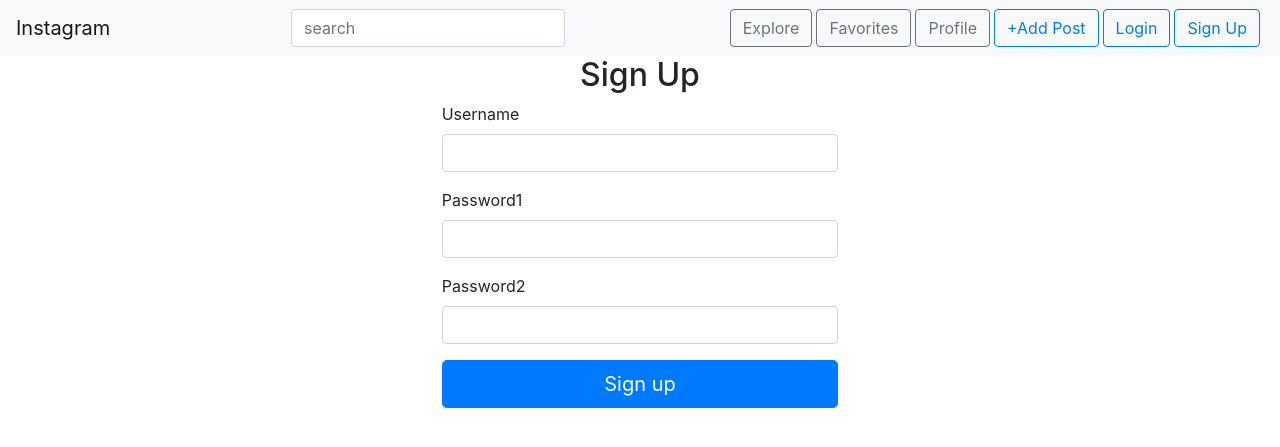
After one commit to seongwonhan88/instagram-practice, a Django app: page /members/signup/ in a window 1280 px wide. The commit adds this page. Shown: the top 447 px of the page. Run offline with Django 3.2, Linux system fonts and the light colour scheme; some libraries are stand-ins or nearby versions.

Commit message:
signup view/url/template setup

```diff
--- a/app/members/forms.py
+++ b/app/members/forms.py
@@ -16,3 +16,27 @@ class LoginForms(forms.Form):
             }
         )
     )
+
+
+class SignupForms(forms.Form):
+    username = forms.CharField(
+        widget=forms.TextInput(
+            attrs={
+                'class': 'form-control',
+            }
+        )
+    )
+    password1 = forms.CharField(
+        widget=forms.PasswordInput(
+            attrs={
+                'class': 'form-control',
+            }
+        )
+    )
+    password2 = forms.CharField(
+        widget=forms.PasswordInput(
+            attrs={
+                'class': 'form-control',
+            }
+        )
+    )
--- a/app/members/urls.py
+++ b/app/members/urls.py
@@ -5,5 +5,6 @@ app_name = 'members'
 
 urlpatterns = [
     path('login/', views.login_view, name='login-view'),
-    path('logout/', views.logout_view, name='logout-view')
+    path('logout/', views.logout_view, name='logout-view'),
+    path('signup/', views.signup_view, name='signup-view'),
 ]
--- a/app/members/views.py
+++ b/app/members/views.py
@@ -1,6 +1,6 @@
 from django.shortcuts import render, redirect
 from django.contrib.auth import authenticate, login, logout
-from .forms import LoginForms
+from .forms import LoginForms, SignupForms
 
 
 def login_view(request):
@@ -48,3 +48,24 @@ def logout_view(request):
         return redirect('posts:post-list')
     else:
         pass
+
+def signup_view(request):
+    # url = /members/signup/
+    # template : members/signup.html
+    # Form
+    #   SignupForm
+    #       username, password1, password2
+    # rest take login.html attrs
+
+    # GET 요청 시 해당 템플릿 보여주도록 처리
+    #  base.html에 있는 signup 버튼이 이 쪽으로 올 수 있도록 url 링크걸기
+    if request.method == 'POST':
+        pass
+    else:
+
+        form = SignupForms()
+        context = {
+            'form':form,
+        }
+
+        return render(request, 'members/signup.html', context)
--- a/app/templates/base.html
+++ b/app/templates/base.html
@@ -43,10 +43,10 @@
                 </li>
                 {% else %}
                 <li class="nav-item mr-sm-1">
-                    <a href="#" class="btn btn-outline-primary">Login</a>
+                    <a href="{% url 'members:login-view' %}" class="btn btn-outline-primary">Login</a>
                 </li>
                 <li class="nav-item mr-sm-1">
-                    <a href="#" class="btn btn-outline-primary">Signup</a>
+                    <a href="{% url 'members:signup-view' %}" class="btn btn-outline-primary">Sign Up</a>
                 </li>
 
                 {% endif %}
--- /dev/null
+++ b/app/templates/members/signup.html
@@ -0,0 +1,20 @@
+{% extends 'base.html' %}
+{% block content %}
+    <div class="col col-lg-4 offset-lg-4 col-md-6 offset-md-3 col-sm-8 offset-sm-2">
+        <h2 class="text-center">Sign Up</h2>
+        <form action="" method="POST">
+            {% csrf_token %}
+            {% for field in form %}
+                <div class="form-group">
+                    <label for="{{ field.id_for_label }}">
+                        {{ field.label }}
+                    </label>
+                    {{ field }}
+                </div>
+
+            {% endfor %}
+            <button type="submit" class="btn btn-lg btn-primary btn-block">Sign up</button>
+        </form>
+    </div>
+
+{% endblock %}
```
